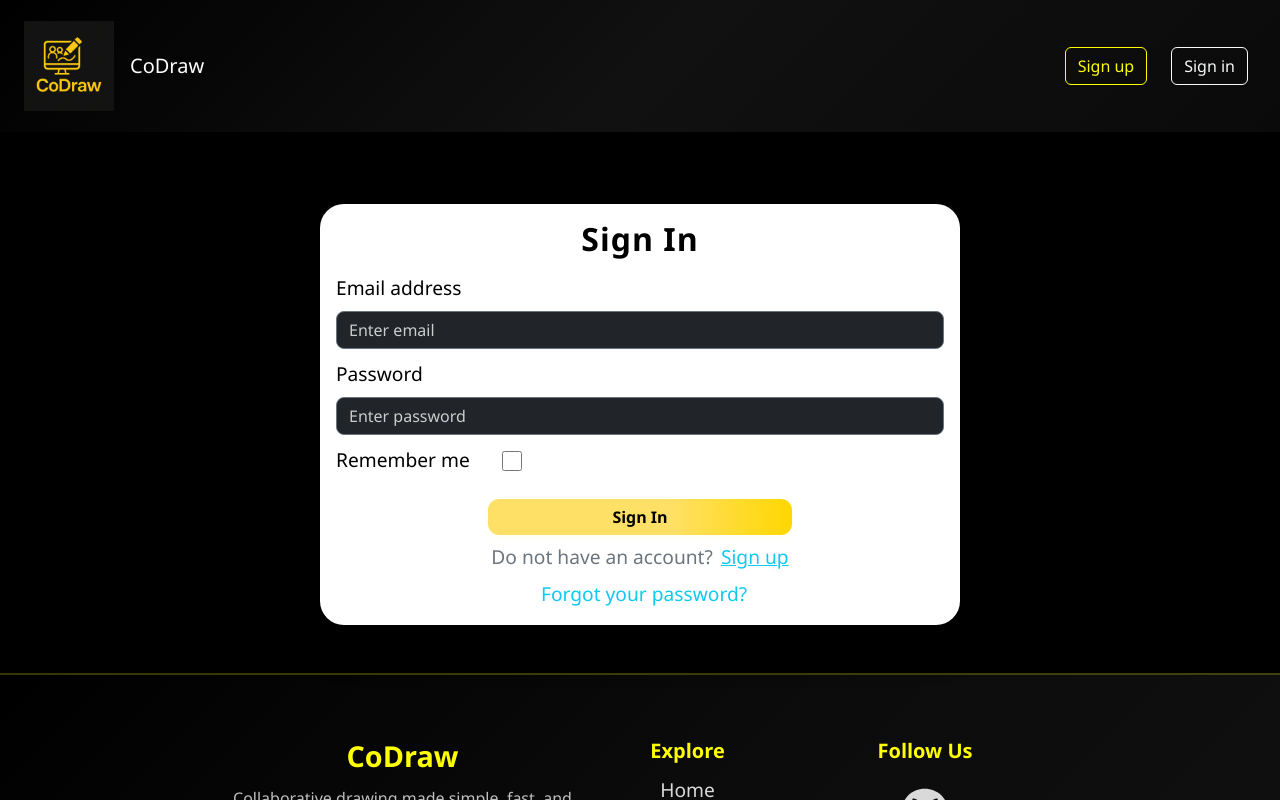
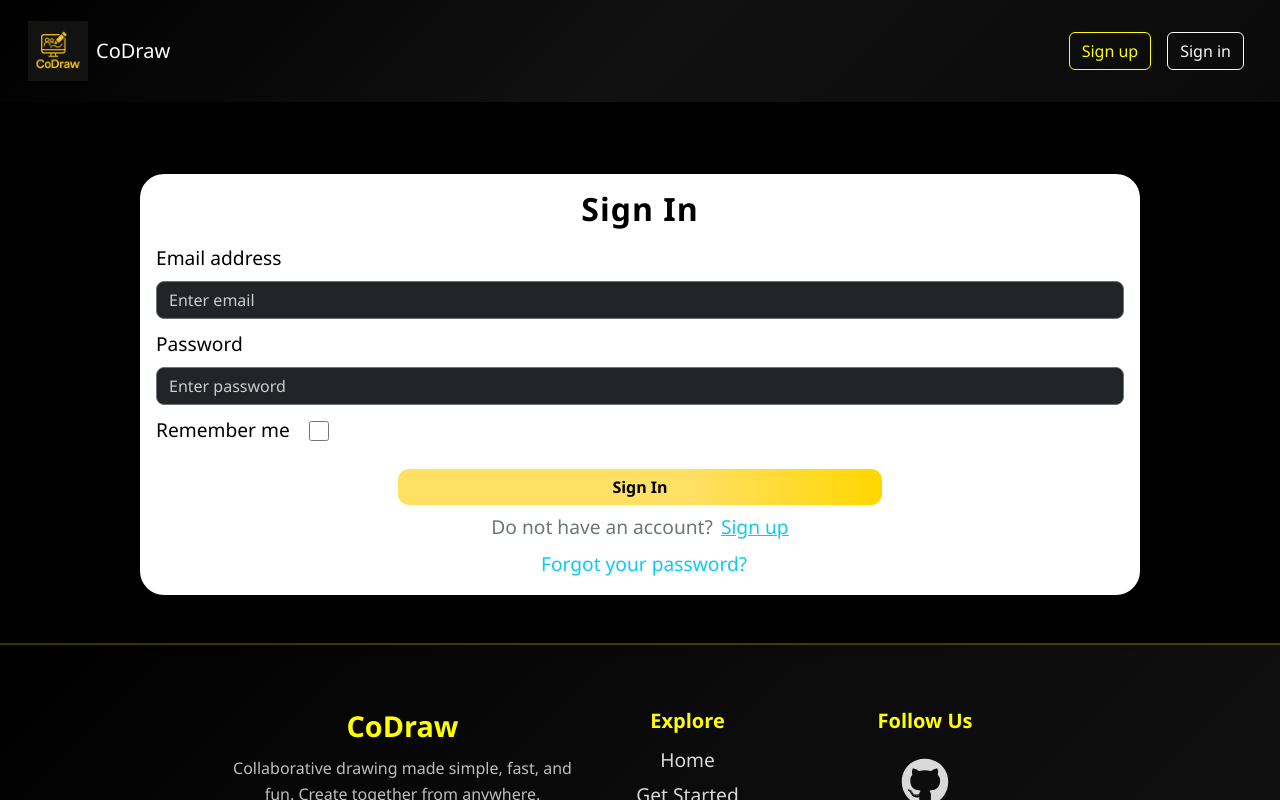
Before and after one commit to Damian0563/CoDraw, a Vue app in the folder codraw/frontend/: page /signin in a window 1280 px wide. Built offline with nearby package versions, Linux system fonts and the light colour scheme; no server answers; what vue-konva would draw is missing.

Commit message:
Updated code verification(focus mechanic), improved hamburger icon with additional buttons, fixed vue gtag, improved sign in/up view

```diff
--- a/codraw/frontend/src/components/Navbar.vue
+++ b/codraw/frontend/src/components/Navbar.vue
@@ -1,27 +1,32 @@
 <template>
   <nav class="navbar navbar-expand-lg navbar-dark hero-background shadow p-3" style="background-color: black !important;">
-    <button class="navbar-toggler" type="button" data-bs-toggle="offcanvas" data-bs-target="#offcanvas" aria-controls="offcanvas" aria-label="Toggle navigation">
+    <div class="container-fluid">
+      <RouterLink class="navbar-brand d-flex align-items-center" to="/">
+        <img :src="imageUrl" alt="logo" loading="lazy" decoding="async" height="60" class="me-2" />
+        <span>CoDraw</span>
+      </RouterLink>
+      <button class="navbar-toggler" type="button" data-bs-toggle="offcanvas" data-bs-target="#offcanvasNavbar" aria-controls="offcanvasNavbar">
         <span class="navbar-toggler-icon"></span>
       </button>
-    <div class="offcanvas offcanvas-end mx-2" style="background-color: black;" tabindex="-1" id="offcanvas" aria-labelledby="offcanvasLabel">
+      <div class="offcanvas offcanvas-end" tabindex="-1" id="offcanvasNavbar" style="background-color: black; max-width: 80vw;">
+        <div class="offcanvas-header border-bottom border-secondary">
+          <h5 class="offcanvas-title text-white" id="offcanvasNavbarLabel">Menu</h5>
+          <button type="button" class="btn-close btn-close-white" data-bs-dismiss="offcanvas" aria-label="Close"></button>
+        </div>
         <div class="offcanvas-body">
-        <RouterLink class="navbar-brand d-flex align-items-center" to="/">
-          <img :src="imageUrl" alt="logo" loading="lazy" decoding="async" height="90" class="me-3" />
-          <span>CoDraw</span>
-        </RouterLink>
-        <ul class="navbar-nav ms-auto mb-2 mb-lg-0 d-flex flex-row align-items-center">
-          <li class="nav-item mx-2">
-            <RouterLink aria-label="Go to sign up" class="btn me-2" to="/signup" id="sign" style="border-color: yellow;color: yellow;">Sign up</RouterLink>
+          <ul class="navbar-nav ms-auto mb-2 mb-lg-0 d-flex flex-column flex-lg-row align-items-center">
+            <li class="nav-item my-2 my-lg-0 mx-2">
+              <RouterLink class="btn w-100" to="/signup" id="sign" style="border-color: yellow; color: yellow;">Sign up</RouterLink>
             </li>
-          <li class="nav-item mx-2">
-            <RouterLink aria-label="Go to sign in" class="btn btn-outline-light" id="sing" to="/signin">Sign in</RouterLink>
+            <li class="nav-item my-2 my-lg-0 mx-2">
+              <RouterLink class="btn btn-outline-light w-100" id="sing" to="/signin">Sign in</RouterLink>
             </li>
           </ul>
         </div>
       </div>
+    </div>
   </nav>
 </template>
-
 <script setup>
 import imageUrl from '@/assets/logo.webp'
 </script>
--- a/codraw/frontend/src/components/RestorePassword.vue
+++ b/codraw/frontend/src/components/RestorePassword.vue
@@ -138,7 +138,6 @@ onMounted(()=>{
             invalid.value=true;
         }
     })
-
 })
 </script>
 
--- a/codraw/frontend/src/components/SignIn.vue
+++ b/codraw/frontend/src/components/SignIn.vue
@@ -40,24 +40,24 @@
     </div>
   </Transition>
   <div class="d-flex justify-content-center pt-5 mb-5" style="background-color: black; min-height: 40vh;">
-    <div class="card p-3 shadow-lg w-50" style="max-width: 700px; width: 100%; background: white; border: none; min-height: unset;">
+    <div class="card p-3 shadow-lg w-60 mx-5" style="max-width: 1000px; width: 100%; background: white; border: none; min-height: unset;">
       <h2 class="text-center mb-3 text-black">Sign In</h2>
       <form ref="formRef" @submit="SignIn" class="needs-validation" novalidate>
         <div class="mb-2">
-          <label for="email" class="form-label text-black text-start w-100">Email address</label>
+          <label for="email" class="form-label text-black text-start w-100" autocomplete="on">Email address</label>
           <input type="email" v-model="name_or_mail" class="form-control bg-dark text-white border-secondary" id="email" placeholder="Enter email" required>
           <div class="invalid-feedback">
             Please specify email.
           </div>
         </div>
         <div class="mb-2">
-          <label for="password" class="form-label text-black text-start w-100">Password</label>
+          <label for="password" class="form-label text-black text-start w-100" autocomplete="on">Password</label>
           <input type="password" v-model="password" class="form-control bg-dark text-white border-secondary" id="password" placeholder="Enter password" required>
           <div class="invalid-feedback">
             Please specify password.
           </div>
         </div>
-        <div class="form-check d-flex align-items-center mb-3 w-100 flex-wrap" style="padding: 0 !important;gap: 2rem;">
+        <div class="form-check d-flex align-items-center mb-3 w-100 flex-wrap" style="padding: 0 !important;gap: 1.2rem;">
           <label class="form-check-label text-black fw-medium mb-0" for="rememberMe">
             Remember me
           </label>
@@ -97,7 +97,6 @@ const formRef = ref(null);
 
 async function sendReset(event){
   try{
-
     recovery.value=true;
     const form = event.currentTarget;
     validated.value = true;
--- a/codraw/frontend/src/components/SignUp.vue
+++ b/codraw/frontend/src/components/SignUp.vue
@@ -15,17 +15,17 @@
       <button @click="visible=false" class="close-btn rounded-circle float-end" aria-label="Close" style="background-color: red;color: white;">&times;</button><br><br>
       <h4 class="mb-3">Enter Verification Code</h4>
       <div class="d-flex justify-content-center mb-3">
-        <input maxlength="1" id="1" @input="handleInput(2)" ref="ZeroInput" v-model="zero" class="code-input" type="text" pattern="[0-9]*" inputmode="numeric"/>
-        <input maxlength="1" id="2" @input="handleInput(3)" v-model="one" class="code-input" type="text" pattern="[0-9]*" inputmode="numeric" ref="OneInput"/>
-        <input maxlength="1" id="3" @input="handleInput(4)" v-model="two" ref="TwoInput" class="code-input" type="text" pattern="[0-9]*" inputmode="numeric"/>
-        <input maxlength="1" id="4" @input="handleInput(5)" v-model="three" ref="ThreeInput" class="code-input" type="text" pattern="[0-9]*" inputmode="numeric"/>
-        <input maxlength="1" id="5" class="code-input" v-model="four" ref="FourInput" type="text" pattern="[0-9]*" inputmode="numeric"/>
+        <input maxlength="1" id="1" @keyup="handleInput($event,2)" ref="ZeroInput" v-model="zero" class="code-input" type="text" pattern="[0-9]*" inputmode="numeric"/>
+        <input maxlength="1" id="2" @keyup="handleInput($event,3)" v-model="one" class="code-input" type="text" pattern="[0-9]*" inputmode="numeric" ref="OneInput"/>
+        <input maxlength="1" id="3" @keyup="handleInput($event,4)" v-model="two" ref="TwoInput" class="code-input" type="text" pattern="[0-9]*" inputmode="numeric"/>
+        <input maxlength="1" id="4" @keyup="handleInput($event,5)" v-model="three" ref="ThreeInput" class="code-input" type="text" pattern="[0-9]*" inputmode="numeric"/>
+        <input maxlength="1" id="5" @keyup="handleInput($event,6)" class="code-input" v-model="four" ref="FourInput" type="text" pattern="[0-9]*" inputmode="numeric"/>
       </div>
       <button class="btn btn-primary w-100" @click="verifyCode">Verify</button>
     </div>
   </div>
   <div class="d-flex justify-content-center pt-5 mb-5" style="background-color: black; min-height: 40vh;">
-    <div class="card p-3 shadow-lg w-50" style="max-width: 700px; width: 100%; background: white; border: none; min-height: unset;">
+    <div class="card p-3 shadow-lg w-60 mx-5" style="max-width: 1000px; width: 100%; background: white; border: none; min-height: unset;">
       <h2 class="text-center mb-3 text-black">Sign Up</h2>
       <form ref="formRef" @submit="SignUp" class="needs-validation" novalidate>
         <div class="mb-2">
@@ -60,7 +60,7 @@
   <FoOter/>
 </template>
 <script setup>
-import { ref } from 'vue'
+import { ref,nextTick } from 'vue'
 import { get_cookie } from '@/common'
 import {BASE_URL} from '../common.js'
 import FoOter from './Footer.vue'
@@ -76,6 +76,11 @@ const OneInput = ref(null)
 const TwoInput = ref(null)
 const ThreeInput = ref(null)
 const FourInput = ref(null)
+const zero = ref('')
+const one = ref('')
+const two = ref('')
+const three = ref('')
+const four = ref('')
 async function status(){
   try {
     const csrf=get_cookie('csrftoken')
@@ -119,6 +124,7 @@ async function SignUp(e) {
     const response=await data.json()
     if(response.status===200){
       visible.value=true
+			await nextTick()
       ZeroInput.value.focus()
     }else{
       invalid.value=true
@@ -129,17 +135,20 @@ async function SignUp(e) {
     console.error(e)
   }
 }
-function handleInput(index){
-  if(index === 2 && OneInput.value) OneInput.value.focus()
-  if(index === 3 && TwoInput.value) TwoInput.value.focus()
-  if(index === 4 && ThreeInput.value) ThreeInput.value.focus()
-  if(index === 5 && FourInput.value) FourInput.value.focus()
+function handleInput(event,index){
+	if(event.key.startsWith("Arrow") || !("0123456789".includes(event.key))) return;
+	if(event.key==="Backspace" || event.key=="Del"){
+		if(index===3 && !one.value) ZeroInput.value.focus()
+		else if(index===5 && !three.value) TwoInput.value.focus()
+		else if(index===4 && !two.value) OneInput.value.focus()
+		else if(index===6 && !four.value) ThreeInput.value.focus()
+	}else{
+		if(index === 2 && OneInput.value) OneInput.value.focus()
+		else if(index === 3 && TwoInput.value) TwoInput.value.focus()
+		else if(index === 4 && ThreeInput.value) ThreeInput.value.focus()
+		else if(index === 5 && FourInput.value) FourInput.value.focus()
+	}
 }
-const zero = ref('')
-const one = ref('')
-const two = ref('')
-const three = ref('')
-const four = ref('')
 
 function getCode() {
   return `${zero.value}${one.value}${two.value}${three.value}${four.value}`;
--- a/codraw/frontend/src/main.js
+++ b/codraw/frontend/src/main.js
@@ -14,7 +14,7 @@ import DemoBoard from './components/DemoBoard.vue'
 import LearnMore from './components/LearnMore.vue';
 import { library } from '@fortawesome/fontawesome-svg-core'
 import { FontAwesomeIcon } from '@fortawesome/vue-fontawesome'
-import VueGtag from "vue-gtag"
+import createGtag from "vue-gtag"
 import { faPalette, faBolt, faLightbulb, faUndo, faRedo, faUser, faEye, faPencil, faFeatherPointed, faPaintBrush, faPaintRoller } from '@fortawesome/free-solid-svg-icons'
 import { faGithub } from '@fortawesome/free-brands-svg-icons'
 library.add(faPalette, faBolt, faLightbulb, faUndo, faRedo, faUser, faEye, faPencil, faFeatherPointed, faPaintBrush, faPaintRoller, faGithub)
@@ -36,4 +36,4 @@ const router = createRouter({
 	routes,
 })
 
-createApp(App).use(router).use(VueGtag, { config: { "id": "G-QW19P198KB" }, router }).use(VueKonva).component('font-awesome-icon', FontAwesomeIcon).mount('#app')
+createApp(App).use(router).use(createGtag, { config: { "id": "G-QW19P198KB" }, router }).use(VueKonva).component('font-awesome-icon', FontAwesomeIcon).mount('#app')
```
Also changed, not shown: 11 other files (tests, documents, lock files or other folders). Lines whose indentation alone changed are shown as unchanged.
